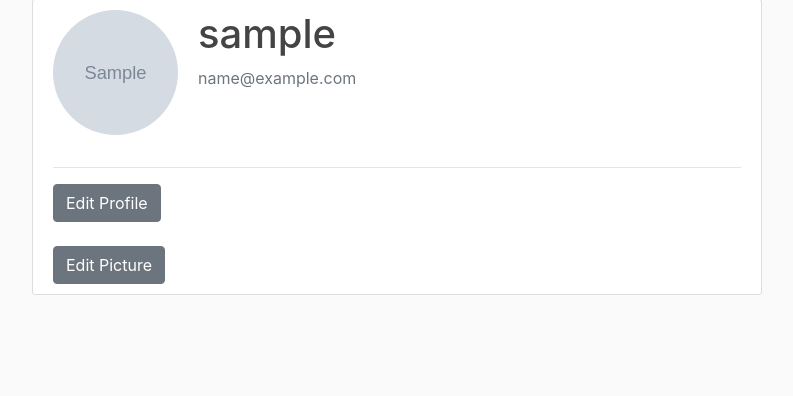
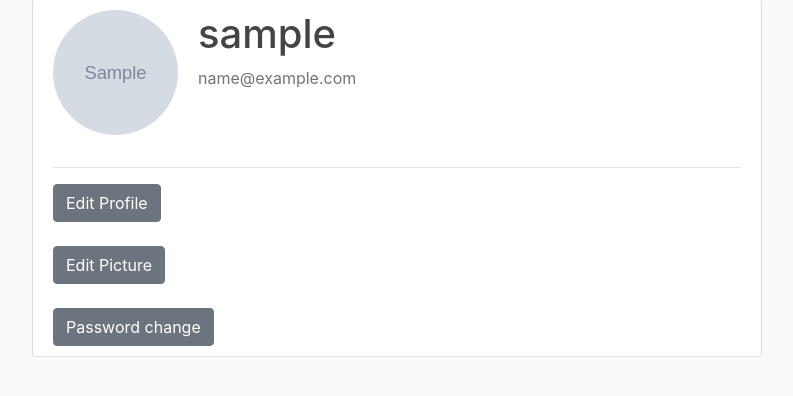
Before and after one commit to adam-harmasz/gomoku_v_0_2, a Django app: a page that uses accounts/templates/accounts/profile.html in a window 1280 px wide. Shown: the part 81-477 px from the top of the page, without its empty margins (53-846 px from the left). Run offline with Django 3.2, Linux system fonts and the light colour scheme; a user stored in the database is signed in; tables that the repository leaves empty hold one stand-in row (values such as "Sample post"); grey boxes marked "Sample" are stand-in pictures; some libraries are stand-ins or nearby versions.

Commit message:
password change ajax form

```diff
--- a/accounts/forms.py
+++ b/accounts/forms.py
@@ -66,8 +66,8 @@ class UserEditForm(forms.ModelForm):
         if not email:
             raise forms.ValidationError('Field cannot be empty')
         qs = User.objects.filter(email=email)
-        if qs.exists ():
-            print ('email')
+        if qs.exists():
+            print('email')
             raise ValidationError(
                 f'that email address {email} is already taken')
 
@@ -81,3 +81,25 @@ class UserProfileEditForm(forms.ModelForm):
         widgets = {
             'picture': forms.FileInput()
         }
+
+
+class UserPasswordChangeForm(forms.ModelForm):
+    password = forms.CharField (required=True,
+                                label='Password',
+                                widget=forms.PasswordInput)
+    password2 = forms.CharField (required=True,
+                                 label='Repeat password',
+                                 widget=forms.PasswordInput, )
+
+    class Meta:
+        model = User
+        fields = ('password', 'password2')
+
+    def clean_password2(self):
+        password = self.cleaned_data['password']
+        password2 = self.cleaned_data['password2']
+        if not password or not password2:
+            raise forms.ValidationError(
+                'Both password fields cannot be empty')
+        if password != password2:
+            raise ValidationError('Passwords don\'t match')
--- /dev/null
+++ b/accounts/templates/accounts/modal_password_change.html
@@ -0,0 +1,30 @@
+{% load crispy_forms_tags %}
+<!-- Modal Form for editing User profile-->
+<button type="button" class="btn btn-secondary" data-toggle="modal" data-target="#password-change">
+    Password change
+</button>
+
+<!-- Modal Form for editing User profile-->
+<div class="modal fade" id="password-change" tabindex="-1" role="dialog" aria-labelledby="exampleModalLabel" aria-hidden="true">
+    <div class="modal-dialog" role="document">
+        <div class="modal-content">
+            <div class="modal-header">
+                <h5 class="modal-title" id="exampleModalLabel">Change your password</h5>
+                <button type="button" class="close" data-dismiss="modal" aria-label="Close">
+                    <span aria-hidden="true">&times;</span>
+                </button>
+            </div>
+            <div class="modal-body">
+                 <form id="password-change-form" method="PATCH" enctype="multipart/form-data">
+                    {% csrf_token %}
+                    <fieldset class="form-group">
+                        {{ password_change_form|crispy }}
+                    </fieldset>
+                    <div class="form-group">
+                        <button class="btn btn-secondary" type="submit" value="Send e-mail">Save changes</button>
+                    </div>
+                </form>
+            </div>
+        </div>
+    </div>
+</div>
--- a/accounts/templates/accounts/profile.html
+++ b/accounts/templates/accounts/profile.html
@@ -16,6 +16,9 @@
     <br />
     <br />
     {% include "accounts/modal_userprofile_edit.html" %}
+    <br />
+    <br />
+    {% include "accounts/modal_password_change.html" %}
 
     </div>
 {% endblock content %}
@@ -27,6 +30,27 @@
                 $('#id_name').val('')
             }
 
+             $("#password-change-form").submit(function (e) {
+                e.preventDefault();
+                var this_ = $(this),
+                    formData = this_.serialize();
+
+                $.ajax({
+                    url: "/api/user/{{ user.id }}/",
+                    data: formData,
+                    method: "PATCH",
+                    success: function (data) {
+                        console.log(data);
+
+                    },
+                    error: function (data) {
+                        console.log("error");
+                        console.log(data.statusText);
+                        console.log(data.status);
+                        console.log(data)
+                    }
+                });
+            });
 
             $("#user-edit-form").submit(function (e) {
                 e.preventDefault();
--- a/accounts/templates/registration/registration_form.html
+++ b/accounts/templates/registration/registration_form.html
@@ -15,7 +15,7 @@
         </form>
         <div class="border-top pt-3">
             <small class="text-muted">
-                Already Have An Account? <a class="ml-2" href="{% url 'login' %}">Sign In</a>
+                Already Have An Account? <a class="ml-2" href="{% url 'accounts:login' %}">Sign In</a>
             </small>
         </div>
     </div>
--- a/accounts/views.py
+++ b/accounts/views.py
@@ -48,4 +48,5 @@ class UserProfileView(LoginRequiredMixin, DetailView):
         ctx['user_form'] = forms.UserEditForm()
         ctx['userprofile_form'] = forms.UserProfileEditForm()
         ctx['user'] = self.request.user
+        ctx['password_change_form'] = forms.UserPasswordChangeForm()
         return ctx
```
